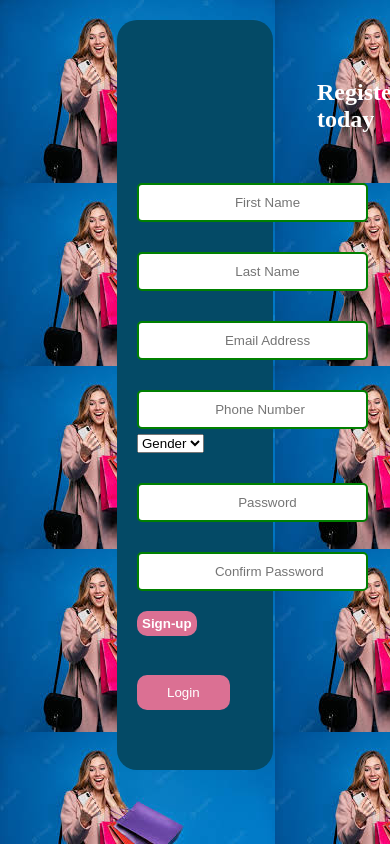
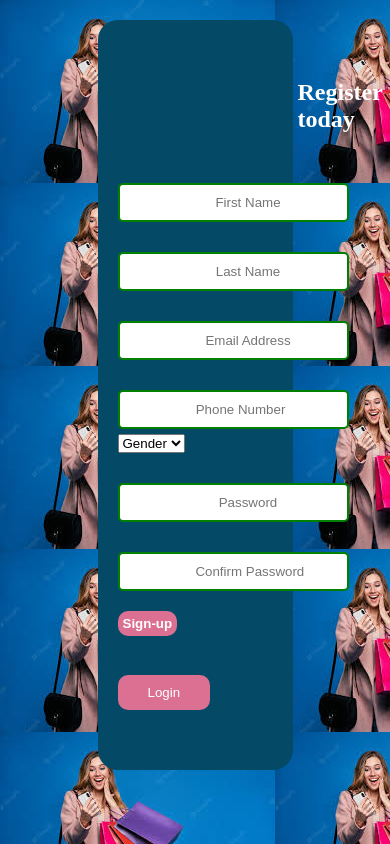
Before and after one commit to Osimi-Gift/SHOPPINGHUB, a plain HTML site: page index.html in a window 390 px wide. Drawn offline with Linux system fonts and the light colour scheme.

Commit message:
Responsiveness

```diff
--- a/index.html
+++ b/index.html
@@ -7,14 +7,14 @@
     <title>Document</title>
     <link rel="stylesheet" href="style.css" />
   </head>
-  <body style="max-width: 100%; min-width: 100%; max-height: 100%; min-height: 100%;">
+  <body>
     <div
       style="
         display: block;
         border-radius: 20px;
         justify-content: center;
         align-items: center;
-        width: 40%;
+        width: 50%;
         margin: 5% auto;
         padding-top: 40px;
         /* padding: 50px; */
```
